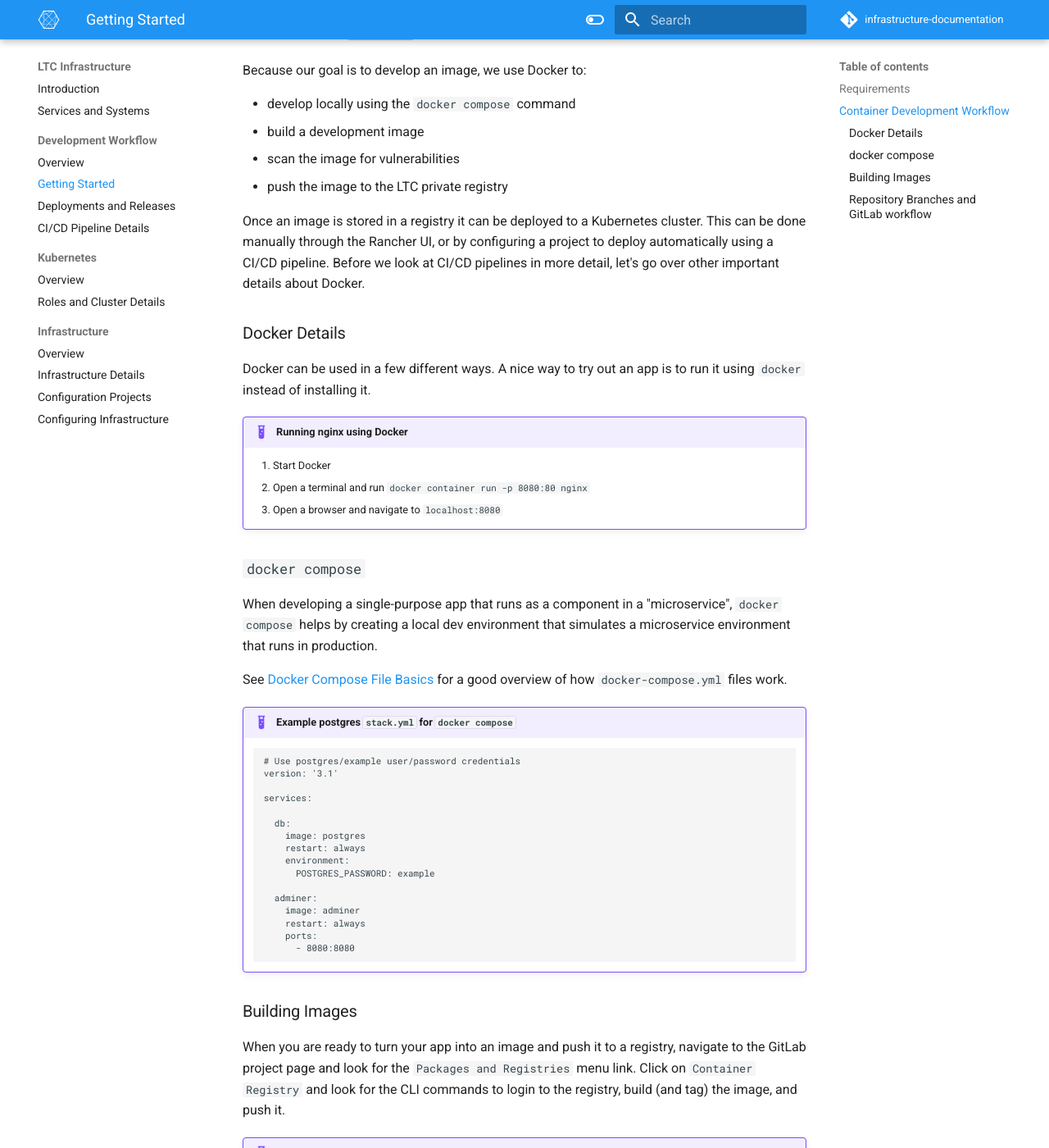
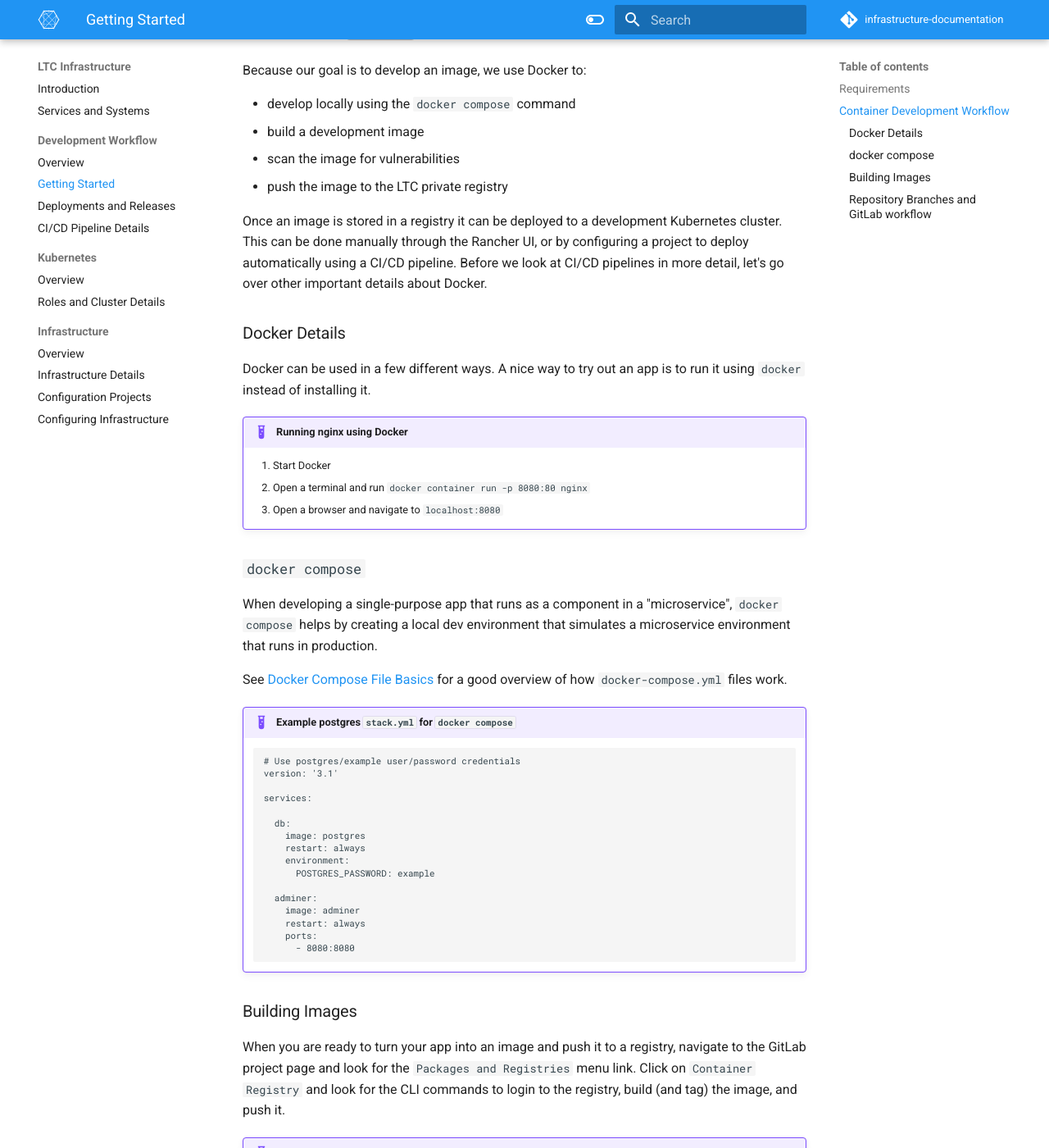
Before and after one commit to bcit-ltc/infrastructure-documentation, an MkDocs documentation site: the page built from docs/0_dev-workflow/getting-started-dev.md, in a window 1280 px wide and 1400 px high, scrolled down 1311 px. Shown: the whole window at 82% size. Built offline with MkDocs 1.6.1 and Material for MkDocs 9.7.7, drawn with Linux system fonts in a browser that asks for light colours; some of the changed text lies outside the part shown.

Commit message:
updates dev getting started

```diff
--- a/docs/0_dev-workflow/getting-started-dev.md
+++ b/docs/0_dev-workflow/getting-started-dev.md
@@ -39,7 +39,7 @@
 - scan the image for vulnerabilities
 - push the image to the LTC private registry
 
-Once an image is stored in a registry it can be deployed to a Kubernetes cluster. This can be done manually through the Rancher UI, or by configuring a project to deploy automatically using a CI/CD pipeline. Before we look at CI/CD pipelines in more detail, let's go over other important details about Docker.
+Once an image is stored in a registry it can be deployed to a development Kubernetes cluster. This can be done manually through the Rancher UI, or by configuring a project to deploy automatically using a CI/CD pipeline. Before we look at CI/CD pipelines in more detail, let's go over other important details about Docker.
 
 ### Docker Details
 
@@ -90,7 +90,7 @@
 
     `$ docker push registry.dev.ltc.bcit.ca/web-apps/qcon/qcon-api`
 
-Now that you have an image in a registry, it can be deployed to a Kubernetes cluster as a workload.
+Now that you have an image in a registry, it can be deployed to a development Kubernetes cluster as a workload.
 
 ### Repository Branches and GitLab workflow
 
```
Also changed, not shown: other parts of docs/0_dev-workflow/getting-started-dev.md (+1 -1 lines).
